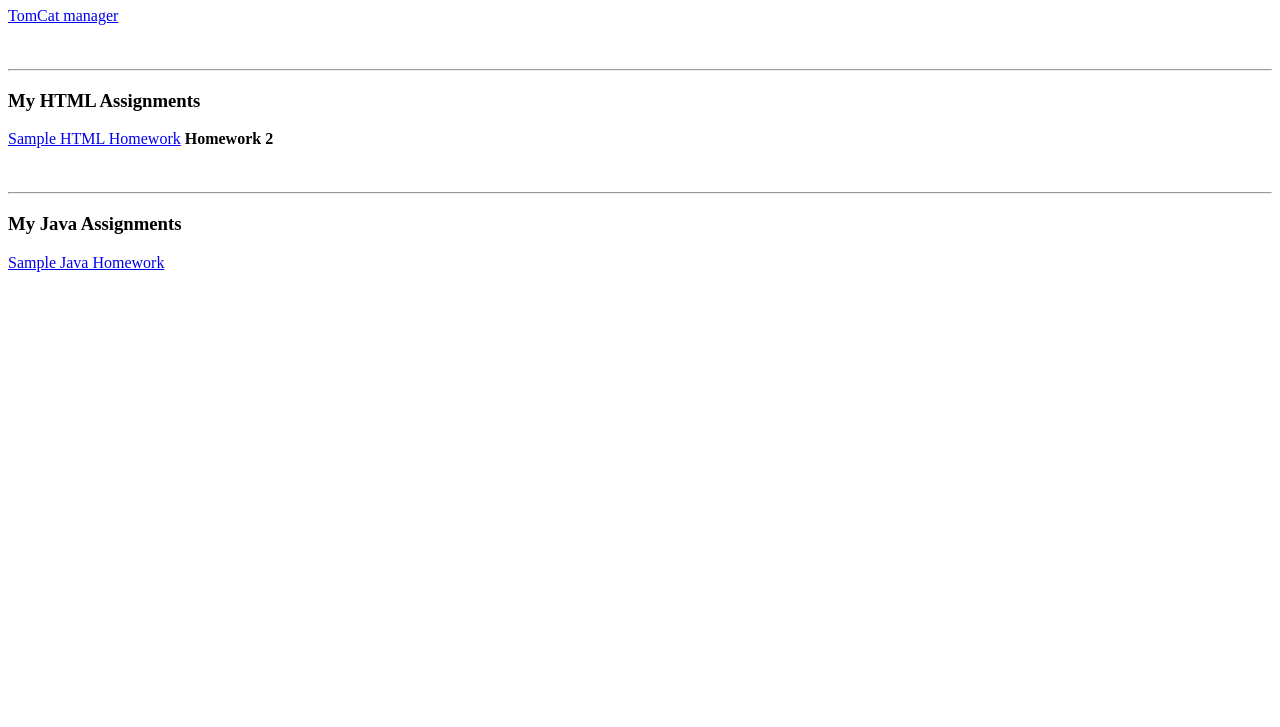
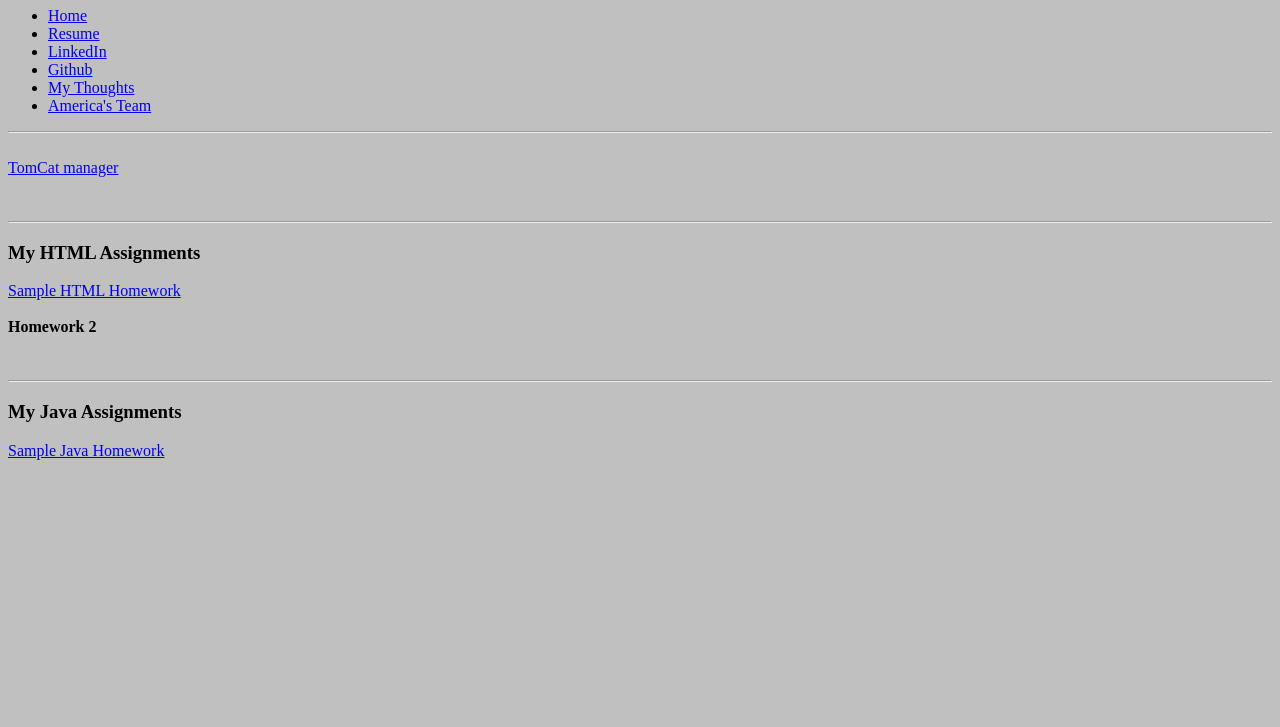
Before and after one commit to agade/hw2, a plain HTML site: page index.html in a window 1280 px wide. Shown: the part 73-800 px from the top of the page. Drawn offline with Linux system fonts and the light colour scheme.

Commit message:
added css file formatting to main page and resume. Changed background colors and fonts. Added a list for different links. Formatted code more easily to follow.

```diff
--- /dev/null
+++ b/IndexStylesheet.css
@@ -0,0 +1,5 @@
+body{
+		color: black;
+		background-color: silver;
+
+}
--- /dev/null
+++ b/ResumeStylesheet.css
@@ -0,0 +1,9 @@
+body {
+		color: black;
+		background-color: silver;
+
+}
+
+h1{
+		font-family: Broadway; Impact; Times New Roman;
+}
--- a/index.html
+++ b/index.html
@@ -1,16 +1,51 @@
 <!DOCTYPE html>
+
 <html lang=en>
+
 <head>
-<meta charset=utf-8>
-<title>edag Web Server</title>
+		<meta charset=utf-8>
+		<title>edag Web Server</title>
+		<link href="IndexStylesheet.css" rel="stylesheet" type="text/css" />
 </head>
+
 <body>
-<h1> Welcome to Alex Gade's Web Server </h1>
+
+<div id="wrap">
+
+	<Header>
+
+				<h1> Welcome to Alex Gade's Web Server </h1>
+		<div class="optionsBar">
+				<nav>
+						<ul class=navlist">
+								<li> <a class="homenav" href="./index.html"> Home </a> </li>
+								<li> <a class="resumenav" href="./resume.html"> Resume </a> </li>
+								<li> <a href="https://www.linkedin.com/profile/view?id=AAMAABIEcq8B56XtlHXRTCZZnVvt8nJuZd7NSds&trk=hp-identity-name"> LinkedIn </a> </li>
+								<li> <a href="https://github.com/agade"> Github </a> </li>
+								<li> <a href="http://www.twitter.com/agade_02"> My Thoughts </a> </li>
+								<li> <a href="http://www.yankees.com"> America's Team </a> </li>
+						</ul>
+				</nav>
+		</div>
+		<!-- Closes optionsBar div -->
+
+	</header>
+<!---
+<div id="right">
+
+		<div class="image"> <img class="album" src="./images/1.jpg" alt="Motorcycles">
+			<br><br>My brother (Isaac) &nbsp; I<br> &nbsp;2013</div>
+		<div class="image"> <img class="album" src="./images/2.jpg" alt="Band">
+			<br><br>Hawkeye Marching Band</div>
+ -->
+<hr>
+<br>
+
 <a href="http://msci3300-f1506.cloudapp.net:8080/manager/html">TomCat manager</a>
 <br><br><br>
 <hr>
 <h3> My HTML Assignments </h3>
-<a href="http://msci3300-f1506.cloudapp.net/html-demo/">Sample HTML Homework</a>
+<a href="http://msci3300-f1506.cloudapp.net/html-demo/">Sample HTML Homework</a><br><br>
 <b href="http://msci3300-f1506.cloudapp.net/hw2/">Homework 2 </b>
 <br><br><br>
 <hr>
```
Also changed, not shown: resume.html (+20 -10 lines).
